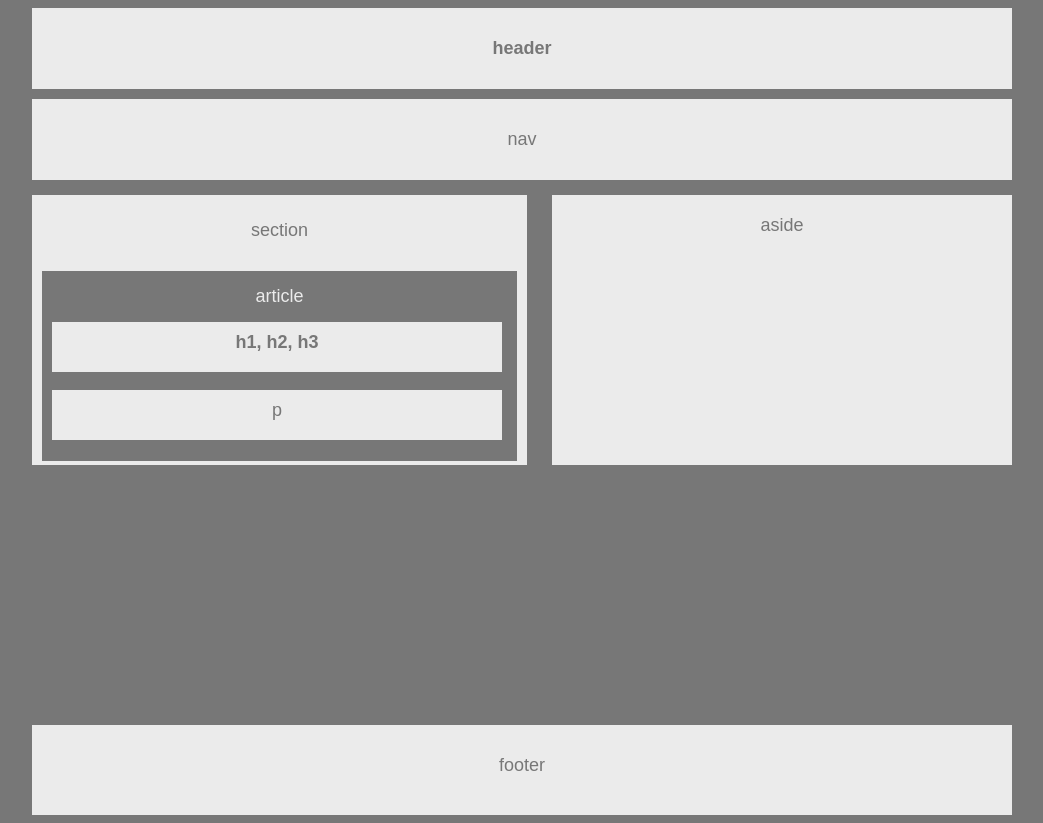
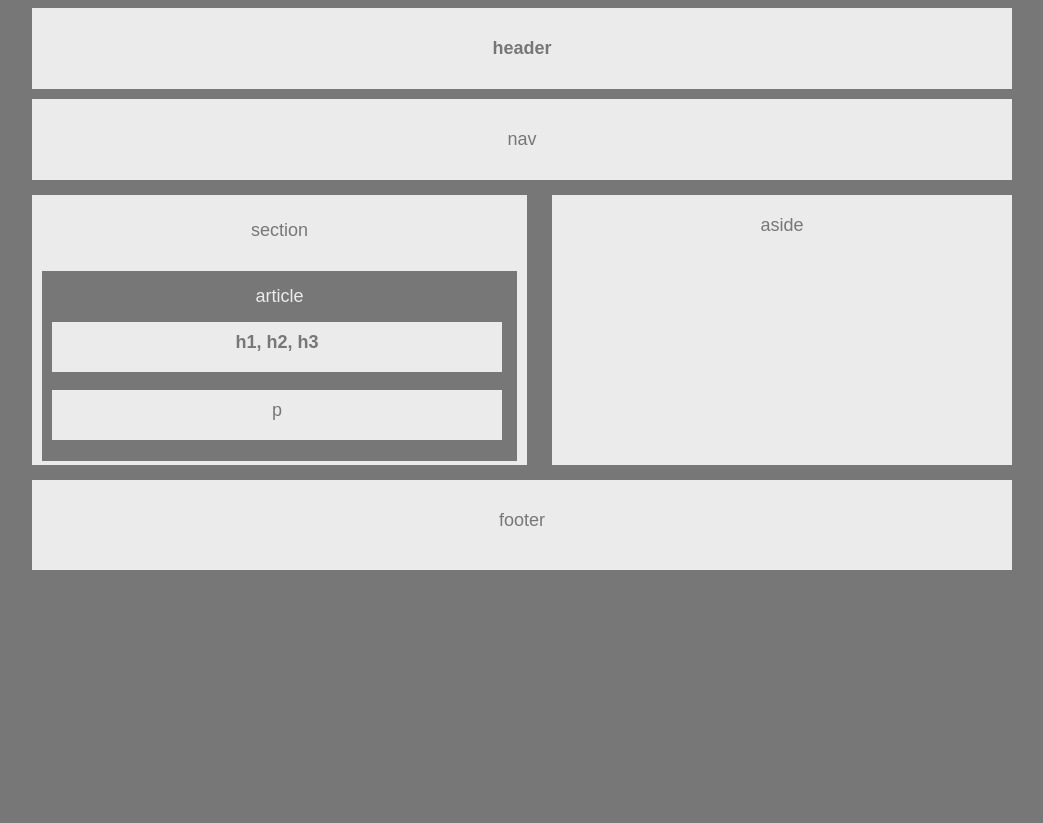
Before and after one commit to JacobWalls/HW-Wireframe, a plain HTML site: page index.html in a window 1280 px wide. Shown: the whole page, without its empty margins (118-1161 px from the left). After the commit the page ends 800 px from the top, so only its background shows below. Drawn offline with Linux system fonts and the light colour scheme.

Commit message:
adjusted work

```diff
--- a/HW/style.css
+++ b/HW/style.css
@@ -80,8 +80,8 @@ body {
     clear: both;
 }
 
-footer{
-    margin-top: 260px;
+.footer{
+    margin-top: 15px;
     color: #777;
     background-color: #ebebeb;
     height: 30px;
```
